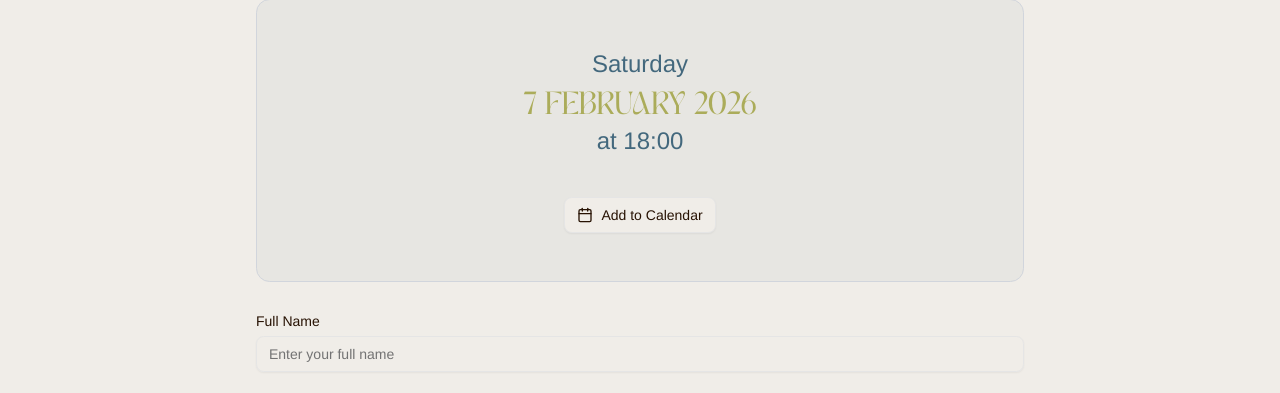
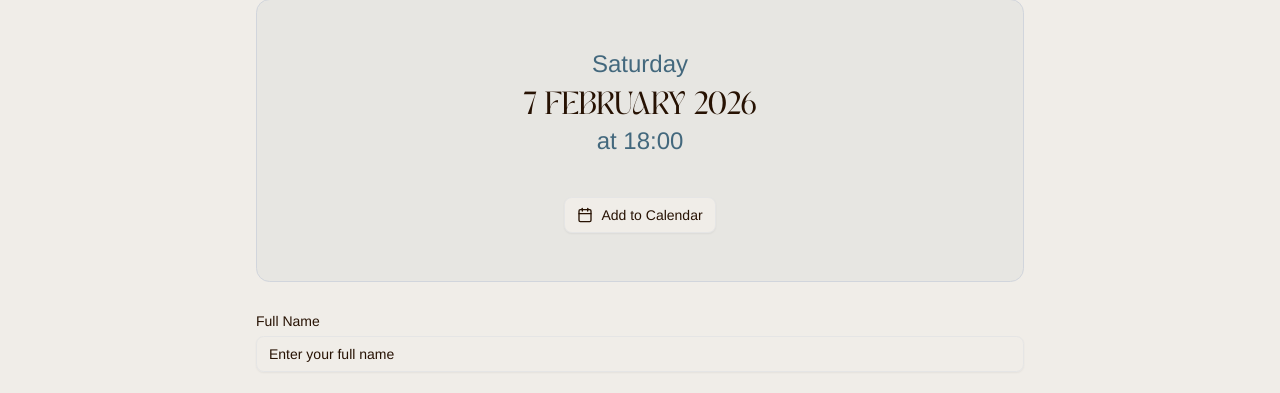
Before and after one commit to dev-pieter/pietsas, a React (Vite) app: page /rsvp in a window 1280 px wide. Shown: the part 559-952 px from the top of the page. Built offline with nearby package versions, Linux system fonts and the light colour scheme.

Commit message:
wip: Colors

```diff
--- a/src/components/DateSection.tsx
+++ b/src/components/DateSection.tsx
@@ -27,7 +27,7 @@ const DateSection = () => {
       {/* <h2 className="text-4xl font-bold mb-6">Save the Date</h2> */}
       <div className="text-2xl font-light space-y-4">
         <p className="text-primary">Saturday</p>
-        <h3 className="my-2 text-accent">7 February 2026</h3>
+        <h3 className="my-2">7 February 2026</h3>
         <p className="text-primary">at 18:00</p>
 
         <div className="pt-6">
--- a/src/index.css
+++ b/src/index.css
@@ -15,8 +15,8 @@
   --primary-foreground: oklch(0.985 0 0);
   --secondary: rgb(171, 172, 90);
   --secondary-foreground: oklch(0.205 0 0);
-  --muted: oklch(0.97 0 0);
-  --muted-foreground: oklch(0.556 0 0);
+  --muted: rgb(171, 172, 90);
+  --muted-foreground: rgb(39, 18, 3);
   --accent: rgb(171, 172, 90);
   --accent-foreground: rgb(240, 237, 232);
   --destructive: oklch(0.577 0.245 27.325);
```
